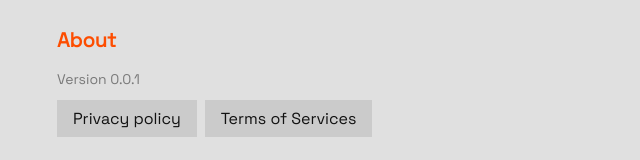
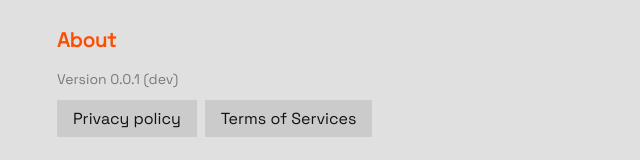
Before and after one commit to JunoNgx/aijot-frontend, a React (Vite) app: page /settings in a window 1280 px wide. Shown: the part 1150-1310 px from the top of the page, without its empty margins (239-879 px from the left). Built offline with nearby package versions, Linux system fonts and the light colour scheme; no server answers.

Commit message:
feat: display commit hash in Settings version

```diff
--- a/src/pages/Settings/index.tsx
+++ b/src/pages/Settings/index.tsx
@@ -18,6 +18,7 @@ import {
     commitImport,
 } from "@/services/exportImport"
 import { clearAllData, resetApp } from "@/utils/clearData"
+import { APP_VERSION, COMMIT_SHA } from "@/utils/constants"
 import type { ExportData, ImportSummary } from "@/types"
 import { queryKeys } from "@/db/queryKeys"
 import styles from "./index.module.scss"
@@ -534,7 +535,9 @@ export default function Settings() {
 
             <section className={styles.Section}>
                 <h2 className={styles.Section__Title}>About</h2>
-                <p className={styles.Settings__Version}>Version 0.0.1</p>
+                <p className={styles.Settings__Version}>
+                    Version {APP_VERSION} ({COMMIT_SHA})
+                </p>
                 <div className="FlexRow">
                     <button
                         className={styles.Settings__BtnAction}
--- a/src/utils/constants.ts
+++ b/src/utils/constants.ts
@@ -6,6 +6,9 @@ const CORE_COLLECTION_INIT_TIME = DateTime.now().toUTC().toISO()
 // ============================================================
 // App
 // ============================================================
+
+export const APP_VERSION = "0.0.1"
+export const COMMIT_SHA = import.meta.env.VERCEL_GIT_COMMIT_SHA
 
 export const DB_VERSION = 1
 
--- a/vite.config.ts
+++ b/vite.config.ts
@@ -4,6 +4,11 @@ import { VitePWA } from "vite-plugin-pwa"
 import { resolve } from "path"
 
 export default defineConfig({
+    define: {
+        "import.meta.env.VERCEL_GIT_COMMIT_SHA": JSON.stringify(
+            process.env.VERCEL_GIT_COMMIT_SHA || "dev",
+        ),
+    },
     resolve: {
         alias: {
             "@": resolve(__dirname, "src"),
```
